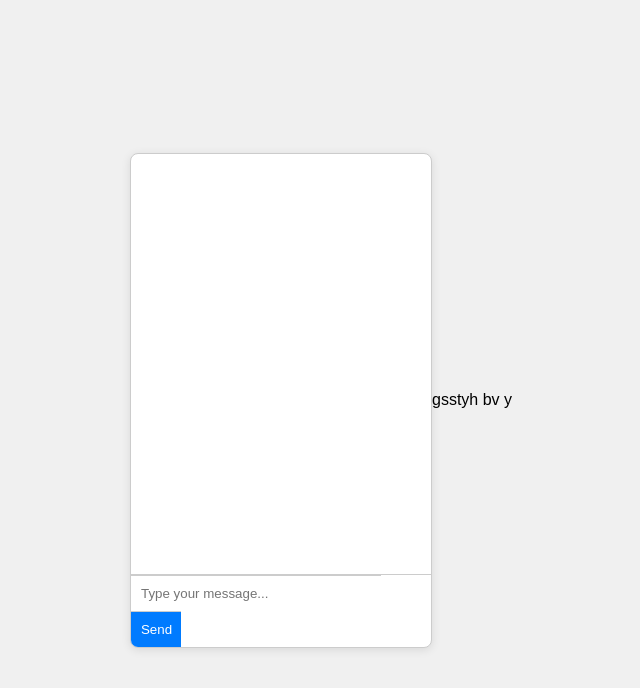
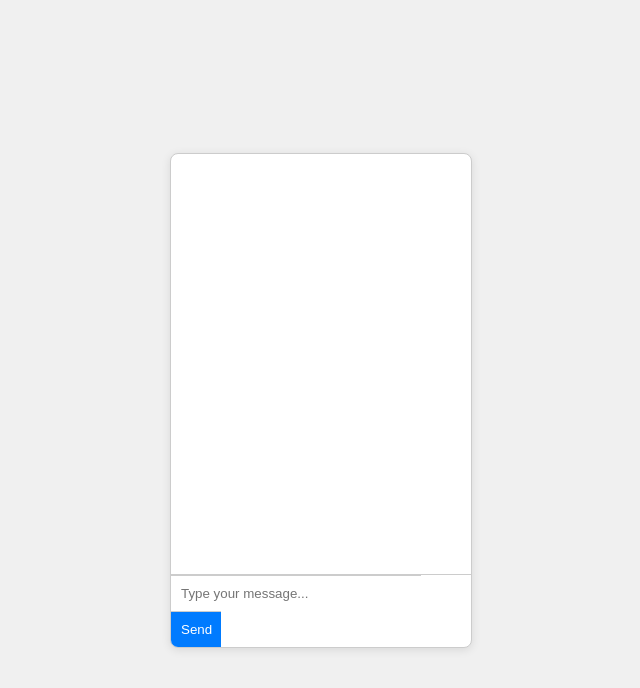
Before and after one commit to arpitmishra101/Chat-Bot, a plain HTML site: page index.html in a window 1280 px wide. Shown: the whole page, without its empty margins (319-959 px from the left). Drawn offline with Linux system fonts and the light colour scheme.

Commit message:
Update index.html

```diff
--- a/index.html
+++ b/index.html
@@ -15,4 +15,3 @@
     <script src="script.js"></script>
 </body>
 </html>
-gsstyh  bv        y
```
